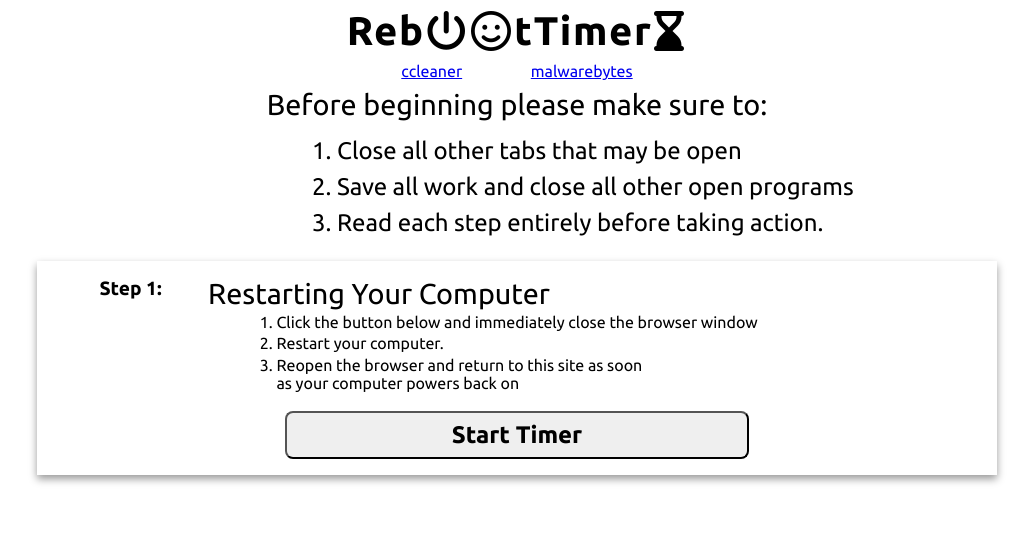
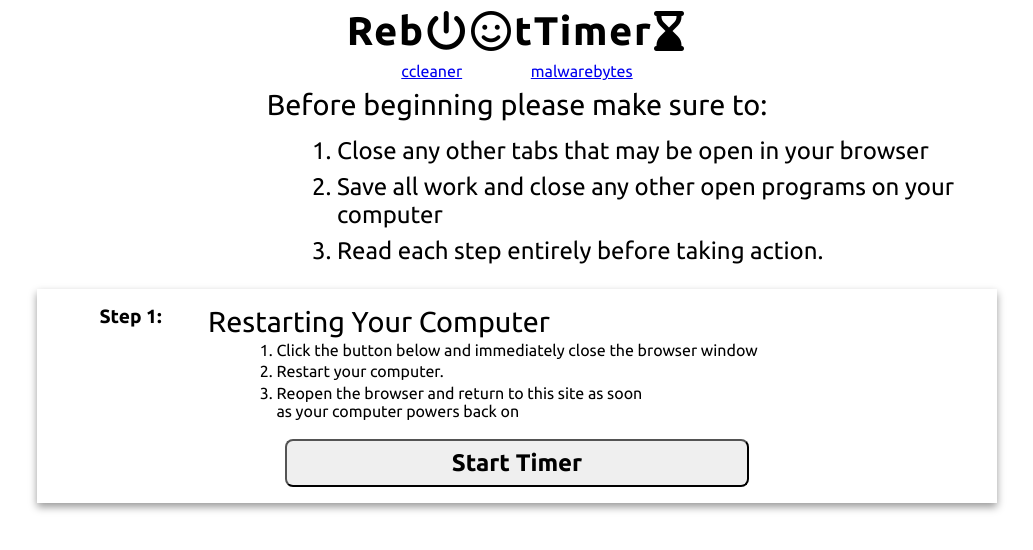
Before and after one commit to jdegaris/Reboot-Timer, a React (Create React App) app: page / in a window 1280 px wide. Shown: the top 550 px of the page, without its empty margins (123-1156 px from the left). Built offline with nearby package versions, Linux system fonts and the light colour scheme.

Commit message:
small changes

```diff
--- a/src/components/Instructions.js
+++ b/src/components/Instructions.js
@@ -5,8 +5,8 @@ const Instructions = () => {
         <Fragment>
             <p><span className="bang">Before beginning please make sure to:</span></p>
             <ol id="instructions">
-                <li>Close all other tabs that may be open</li>
-                <li>Save all work and close all other open programs</li>
+                <li>Close any other tabs that may be open in your browser</li>
+                <li>Save all work and close any other open programs on your computer</li>
                 <li>Read each step entirely before taking action.</li>
             </ol>
         </Fragment>
```
